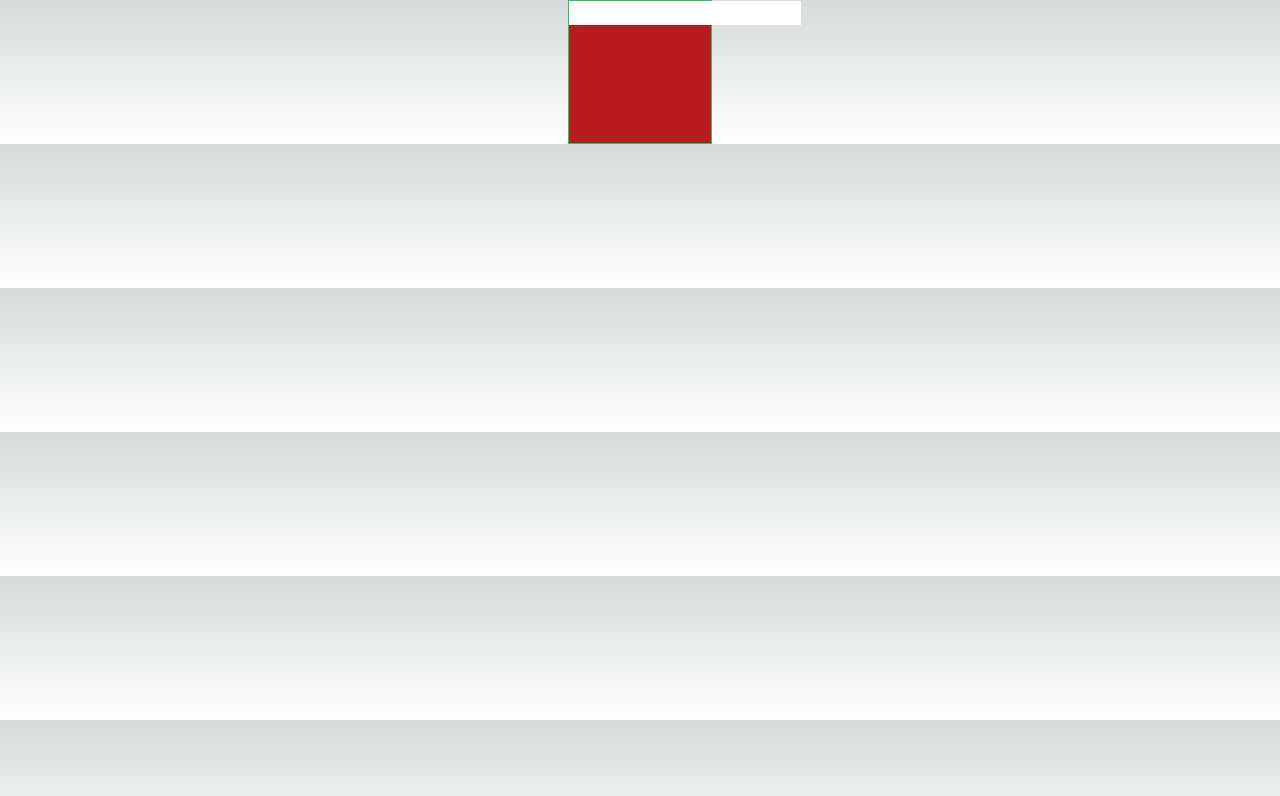
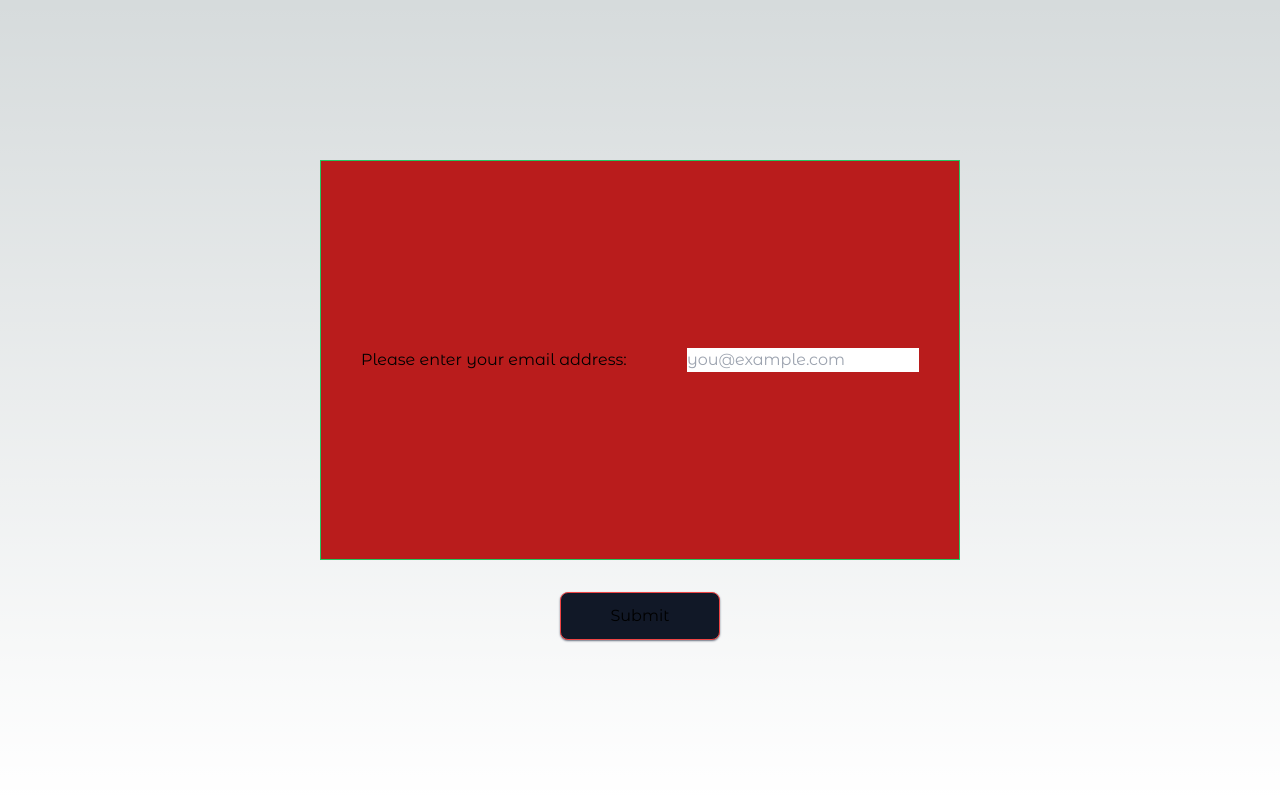
Before and after one commit to felimsPortal/FE, a Next.js app: page /pages/emailConfirm in a window 1280 px wide. Shown: the top 796 px of the page. Built offline with nearby package versions, Linux system fonts and the light colour scheme; no server answers.

Commit message:
deploying for firebase

```diff
--- a/package.json
+++ b/package.json
@@ -9,6 +9,7 @@
     "lint": "next lint"
   },
   "dependencies": {
+    "dotenv": "^16.4.5",
     "firebase": "^10.10.0",
     "next": "14.1.3",
     "react": "^18",
--- a/src/app/context/AuthContext.js
+++ b/src/app/context/AuthContext.js
@@ -1,3 +1,4 @@
+"use client";
 import { useContext, createContext, useState, useEffect } from "react";
 import {
   signInWithEmailAndPassword,
@@ -16,7 +17,7 @@
   const [user, setUser] = useState();
 
   const actionCodeSettings = {
-    url: "localhost:3000",
+    url: "localhost:3000/pages/signUp",
     handleCodeInApp: true,
     iosBundleID: "com.example.ios",
     androidPackageName: "com.example.android",
@@ -35,12 +36,71 @@
   const sendEmailLink = (email) => {
     sendSignInLinkToEmail(auth, email, actionCodeSettings)
       .then(() => {
-        window.localStorage.setITem("emailForSignIn", email);
+        window.localStorage.setItem("emailForSignIn", email);
       })
       .catch((error) => {
-        const errorCode = error.Code;
-        const errorMessage = error.Message;
+        const errorCode = error.code;
+        const errorMessage = error.message;
         console.log(errorCode, errorMessage);
       });
   };
+
+  const newUser = (email, password) => {
+    createUserWithEmailAndPassword(auth, email, password)
+      .then((userCredential) => {
+        setUser(userCredential.user);
+      })
+      .catch((error) => {
+        const errorCode = error.code;
+        const errorMessage = error.message;
+        console.log(errorCode, errorMessage);
+      });
+  };
+
+  const signIn = (email, password) => {
+    return new Promise((resolve, reject) => {
+      signInWithEmailAndPassword(auth, email, password)
+        .then((userCredential) => {
+          setUser(userCredential.user);
+          console.log("this function has ran");
+          resolve();
+        })
+        .catch((error) => {
+          const errorCode = error.code;
+          const errorMessage = error.message;
+          console.log(errorCode, errorMessage);
+          reject(error);
+        });
+    });
+  };
+
+  const logOut = () => {
+    signOut(auth);
+  };
+
+  useEffect(() => {
+    const unsubscribe = onAuthStateChanged(auth, (currentUser) => {
+      setUser(currentUser);
+    });
+    return () => unsubscribe();
+  }, [user]);
+
+  return (
+    <AuthContext.Provider
+      value={{
+        user,
+        newUser,
+        signIn,
+        sendEmailLink,
+        logOut,
+        resetPassword,
+      }}
+    >
+      {children}
+    </AuthContext.Provider>
+  );
 };
+
+export const UserAuth = () => {
+  return useContext(AuthContext);
+};
--- a/src/app/firebase.config.js
+++ b/src/app/firebase.config.js
@@ -1,6 +1,7 @@
 import { initializeApp } from "firebase/app";
 import { getAuth } from "firebase/auth";
 import { getFirestore } from "firebase/firestore";
+import "dotenv/config";
 
 const firebaseConfig = {
   apiKey: process.env.NEXT_PUBLIC_APIKEY,
--- a/src/app/layout.js
+++ b/src/app/layout.js
@@ -1,6 +1,7 @@
 import { Montserrat_Alternates } from "next/font/google";
 import "./globals.css";
 import { FormProvider } from "./context/FormContext";
+import { AuthContextProvider } from "./context/AuthContext";
 
 const montserrat = Montserrat_Alternates({
   subsets: ["latin"],
@@ -15,9 +16,11 @@
 export default function RootLayout({ children }) {
   return (
     <html lang="en">
-      <FormProvider>
-        <body className={montserrat.className}>{children}</body>
-      </FormProvider>
+      <body className={montserrat.className}>
+        <AuthContextProvider>
+          <FormProvider>{children}</FormProvider>
+        </AuthContextProvider>
+      </body>
     </html>
   );
 }
--- a/src/app/pages/emailConfirm/page.jsx
+++ b/src/app/pages/emailConfirm/page.jsx
@@ -1,13 +1,75 @@
-"use clent";
-import { useFormContext } from "@/app/context/FormContext";
+"use client";
+import { useState } from "react";
+import { UserAuth } from "../../context/AuthContext";
+import { useRouter } from "next/navigation";
+import { ToastContainer, toast } from "react-toastify";
 
 const EmailConfirm = () => {
+  const { sendEmailLink } = UserAuth();
+  const router = useRouter();
+  const [email, setEmail] = useState({
+    email: "",
+  });
+
+  const handleChange = (e) => {
+    setEmail((prevData) => ({
+      ...prevData,
+      [e.target.name]: e.target.value,
+    }));
+    console.log(email);
+  };
+
+  const sendLink = async (e) => {
+    e.preventDefault();
+    const userEmail = email.email.trim();
+    const isValidEmail = (email) => {
+      return email.includes("@");
+    };
+    if (userEmail === "") {
+      console.log("email field is empty");
+      toast("Please enter your email address");
+      return;
+    } else if (!isValidEmail(userEmail)) {
+      console.log("email is invalid");
+      toast("Please enter a valid email address");
+      return;
+    } else {
+      try {
+        await sendEmailLink(userEmail);
+        router.push("/pages/emailSent");
+      } catch (error) {
+        errorCode = error.code;
+        errorMessage - error.message;
+        console.log(errorCode, errorMessage);
+      }
+    }
+  };
+
   return (
-    <div className="flex items-center justify-center">
-      <div className="w-36 h-36 bg-red-700 border border-green-500">
-        <input type="email" />
+    <form onSubmit={sendLink}>
+      <div className="w-screen h-screen flex flex-col items-center justify-center">
+        <div className="w-1/2 h-1/2 bg-red-700 border border-green-500">
+          <div className="w-full h-full flex items-center justify-between text-black ">
+            <div className="ml-10">Please enter your email address: </div>
+            <input
+              className="mr-10"
+              id="email"
+              type="email"
+              name="email"
+              value={email.email}
+              onChange={handleChange}
+              placeholder="you@example.com"
+            />
+          </div>
+        </div>
+        <div className="flex justify-center mt-8">
+          <button className="bg-gray-900 w-40 h-12 rounded-lg shadow-sm shadow-gray-500 cursor-pointer z-50  border border-red-500">
+            Submit
+          </button>
+        </div>
+        <ToastContainer />
       </div>
-    </div>
+    </form>
   );
 };
 
--- /dev/null
+++ b/src/app/pages/emailSent/page.jsx
@@ -0,0 +1,5 @@
+const EmailSent = () => {
+  return <div>Enter</div>;
+};
+
+export default EmailSent;
```
Also changed, not shown: 1 other file (tests, documents, lock files or other folders).
